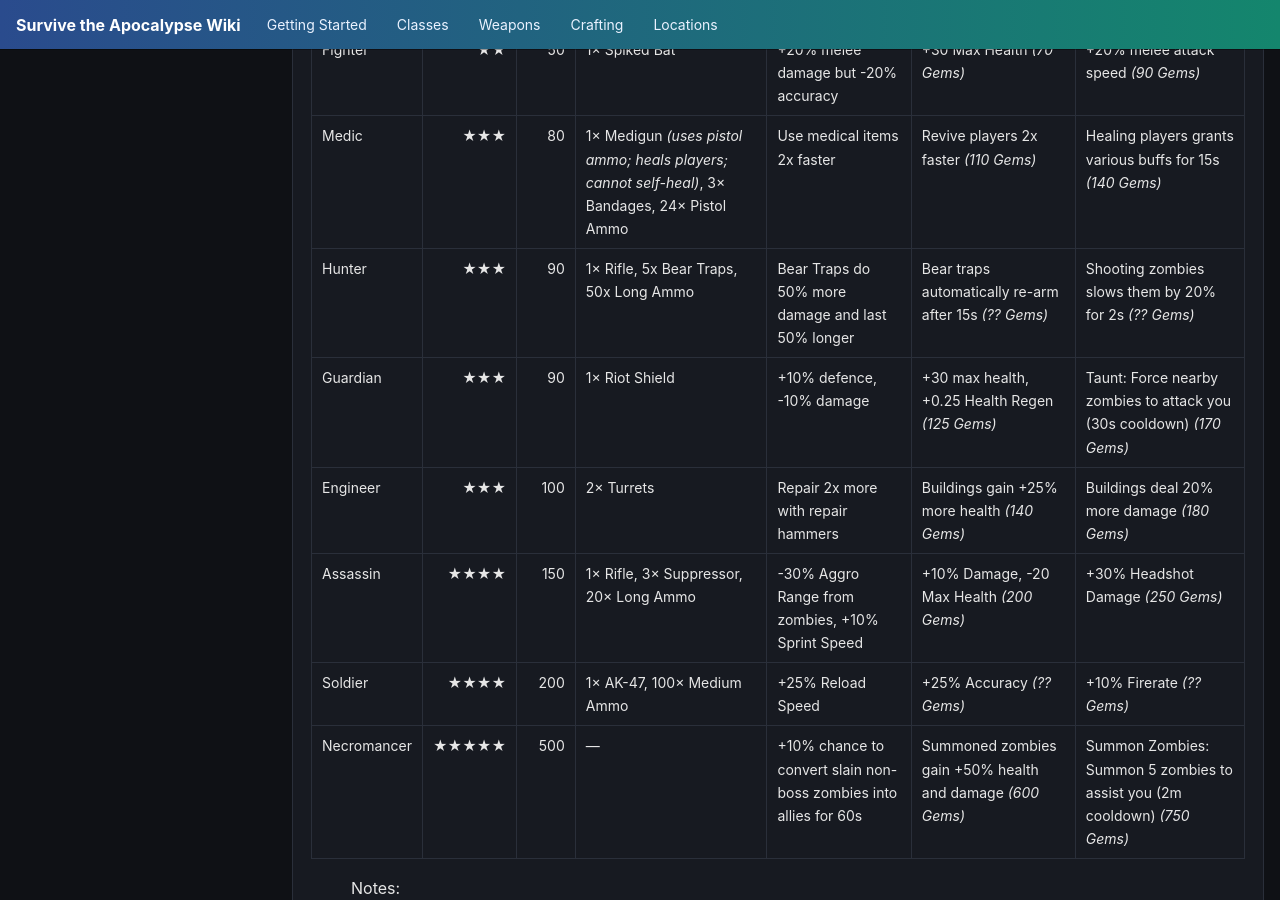
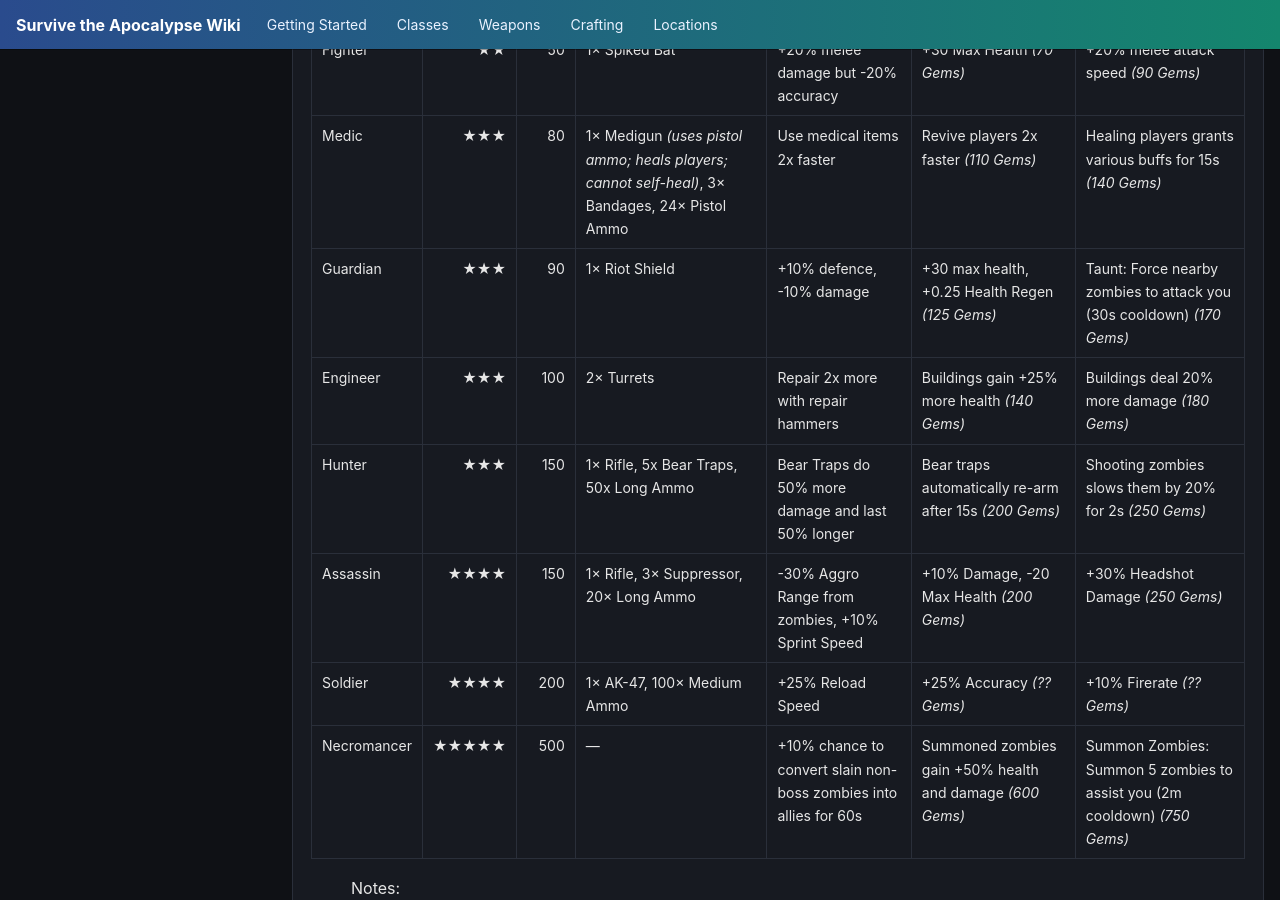
Before and after one commit to Xolreyli/survive-the-apocalypse-wiki, a Jekyll site: the page built from docs/03-classes.md, in a window 1280 px wide and 900 px high, scrolled down 577 px. Built offline with Jekyll 4.4.1, drawn with Linux system fonts in a browser that asks for light colours.

Commit message:
hotfix after game update

```diff
--- a/docs/03-classes.md
+++ b/docs/03-classes.md
@@ -16,9 +16,9 @@ summary: Classes are gem-purchased perks that provide abilities, starter weapons
 | Policeman | ★★ | 30 | 1× Pistol, 50× Pistol Ammo | Reload 20% faster with pistols | +25% accuracy with pistols *(50 Gems)* | +20% damage with pistols *(65 Gems)* |
 | Fighter | ★★ | 50 | 1× Spiked Bat | +20% melee damage but -20% accuracy | +30 Max Health *(70 Gems)* | +20% melee attack speed *(90 Gems)* |
 | Medic | ★★★ | 80 | 1× Medigun *(uses pistol ammo; heals players; cannot self-heal)*, 3× Bandages, 24× Pistol Ammo | Use medical items 2x faster | Revive players 2x faster *(110 Gems)* | Healing players grants various buffs for 15s *(140 Gems)* |
-| Hunter | ★★★ | 90 | 1× Rifle, 5x Bear Traps, 50x Long Ammo | Bear Traps do 50% more damage and last 50% longer | Bear traps automatically re-arm after 15s *(?? Gems)* | Shooting zombies slows them by 20% for 2s *(?? Gems)* |
 | Guardian | ★★★ | 90 | 1× Riot Shield | +10% defence, -10% damage | +30 max health, +0.25 Health Regen *(125 Gems)* | Taunt: Force nearby zombies to attack you (30s cooldown) *(170 Gems)* |
 | Engineer | ★★★ | 100 | 2× Turrets | Repair 2x more with repair hammers | Buildings gain +25% more health *(140 Gems)* | Buildings deal 20% more damage *(180 Gems)* |
+| Hunter | ★★★ | 150 | 1× Rifle, 5x Bear Traps, 50x Long Ammo | Bear Traps do 50% more damage and last 50% longer | Bear traps automatically re-arm after 15s *(200 Gems)* | Shooting zombies slows them by 20% for 2s *(250 Gems)* |
 | Assassin | ★★★★ | 150 | 1× Rifle, 3× Suppressor, 20× Long Ammo | -30% Aggro Range from zombies, +10% Sprint Speed | +10% Damage, -20 Max Health *(200 Gems)* | +30% Headshot Damage *(250 Gems)* |
 | Soldier | ★★★★ | 200 | 1× AK-47, 100× Medium Ammo | +25% Reload Speed | +25% Accuracy *(?? Gems)* | +10% Firerate *(?? Gems)* |
 | Necromancer | ★★★★★ | 500 | — | +10% chance to convert slain non-boss zombies into allies for 60s | Summoned zombies gain +50% health and damage *(600 Gems)* | Summon Zombies: Summon 5 zombies to assist you (2m cooldown) *(750 Gems)* |
```
Also changed, not shown: docs/11-locations.md (+1 -2 lines).
